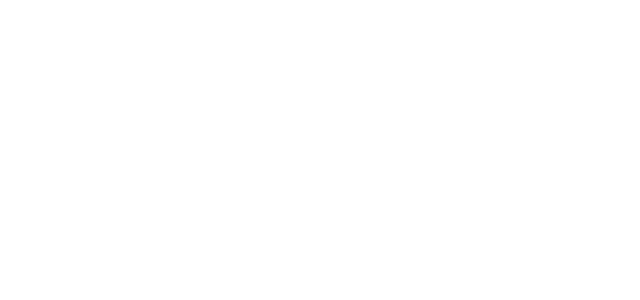
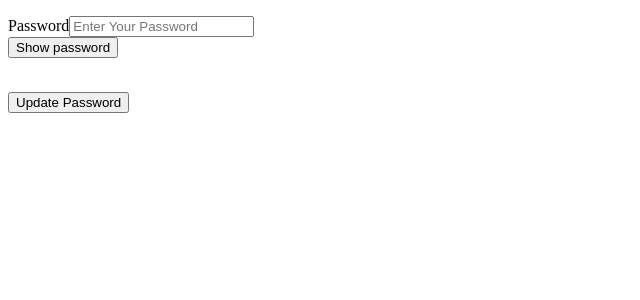
Before and after one commit to MuthuPandi-B/FrontEnd, a React (Vite) app: page /reset-password/1 in a window 1280 px wide. Before the commit this address had no page. Shown: the top 300 px of the page, without its empty margins (0-640 px from the left). Built offline with nearby package versions, Linux system fonts and the light colour scheme.

Commit message:
route updated

```diff
--- a/src/App.jsx
+++ b/src/App.jsx
@@ -20,7 +20,7 @@
         <Route path="/" element={<Register />} />
         <Route path="/login" element={<Login  setToken={setToken}/>} />
         <Route path="/forgot-password" element={<ForgotPassword />} />
-        <Route path="/reset-password/:id/:token" element={<ResetPassword />} />
+        <Route path="/reset-password/:resetToken" element={<ResetPassword />} />
 
       </Routes>
       </BrowserRouter>
```
